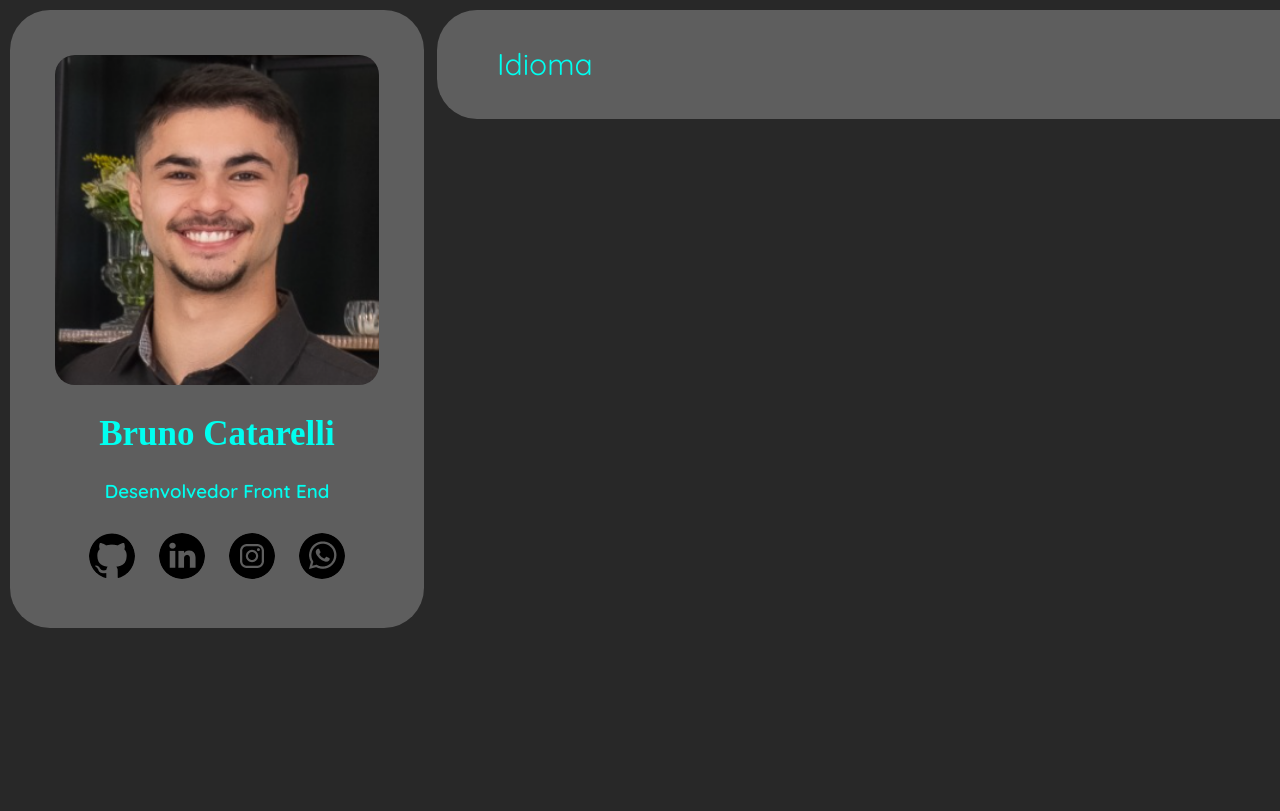
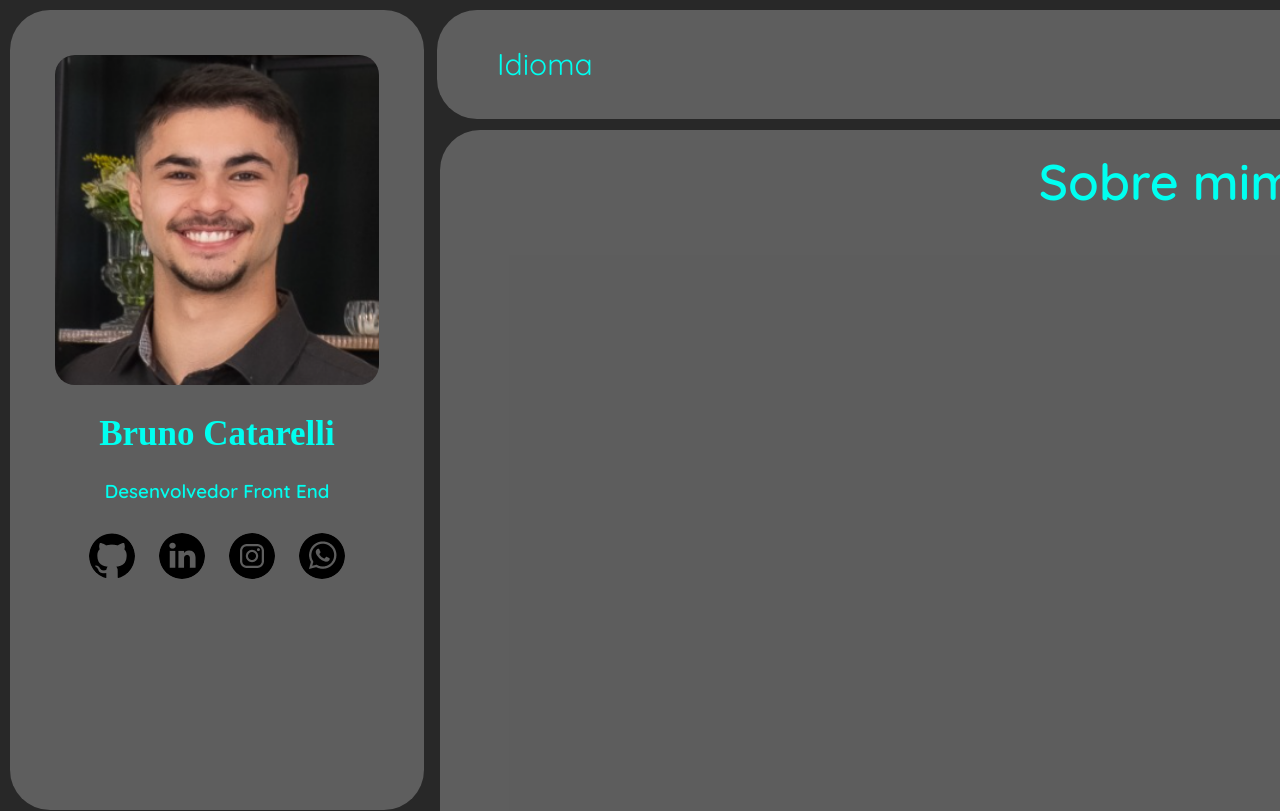
Before and after one commit to BrunoCantarelli/portifolio-react, a React (Vite) app: page / in a window 1280 px wide. Shown: the top 811 px of the page. Built offline with nearby package versions, Linux system fonts and the light colour scheme; a web font is replaced by a local one.

Commit message:
Em construção

```diff
--- a/src/App.jsx
+++ b/src/App.jsx
@@ -1,6 +1,7 @@
 // import { useState } from 'react'
 import BarraSuperior from "./components/BarraSuperior/BarraSuperior"
 import Profile from "./components/Profile/Profile"
+import Main from "./components/Main/Main"
 
 function Home() {
 
@@ -9,6 +10,7 @@ function Home() {
       <div>
         <BarraSuperior/>
         <Profile/>
+        <Main/>
       </div>
     </>
   )
--- a/src/components/BarraSuperior/BarraSuperior.css
+++ b/src/components/BarraSuperior/BarraSuperior.css
@@ -8,7 +8,7 @@
     align-items: center;
     background-color: rgba(217, 217, 217, 30%);
     padding: 20px;
-    width: 1472px;
+    width: 1455px;
     height: 109px;
     margin: 10px 10px 10px 437px;
     border-radius: 40px;
--- a/src/components/Icons-Profile/Icons.css
+++ b/src/components/Icons-Profile/Icons.css
@@ -1,4 +1,4 @@
-.icons-profile{
+.container-icons-profile{
     list-style: none;
     display: flex;
     margin-top: 30px;
--- a/src/components/Icons-Profile/Icons.jsx
+++ b/src/components/Icons-Profile/Icons.jsx
@@ -2,28 +2,20 @@ import "./Icons.css";
 
 function Icons() {
   return (
-    <div>
-      <nav className="icons-profile">
-        <li>
-          <a href="">
+    <div className="container-icons-profile">
+      <nav>
+        <a href="https://github.com/BrunoCantarelli">
           <img className="icon" src="github-img.png" alt="Logo Git-Hub" />
         </a>
-        </li>
-        <li>
-          <a href="">
+        <a href="https://www.linkedin.com/in/bruno-cantarelli-67a35022b/">
           <img className="icon" src="linkedin-img.png" alt="Logo Linked-in" />
         </a>
-        </li>
-        <li>
-          <a href="">
+        <a href="https://www.instagram.com/brunoo_cantarelli/">
           <img className="icon" src="instagram-img.png" alt="Logo Instagram" />
         </a>
-        </li>
-        <li>
         <a href="">
           <img className="icon" src="wpp-img.png" alt="Logo WhatsApp" />
         </a>
-        </li>
       </nav>
     </div>
   );
--- /dev/null
+++ b/src/components/Main/Main.css
@@ -0,0 +1,20 @@
+@import url('https://fonts.googleapis.com/css2?family=Quicksand:wght@400;600&display=swap');
+
+.container-main{
+    position: absolute;
+    display: flex;
+    justify-content: center;
+    width: 1455px;
+    height: 850px;
+    border-radius: 40px;
+    margin: 130px 5px 0 440px;
+    background-color: rgba(217, 217, 217, 30%);
+    color: #00fff0;
+    font-family: 'Quicksand', sans-serif;
+}
+
+.title-about{
+    font-size: 50px;
+    margin-top: 20px;
+    font-weight: bold;
+}
--- /dev/null
+++ b/src/components/Main/Main.jsx
@@ -0,0 +1,14 @@
+import "./Main.css";
+
+function Main() {
+  return (
+    <main className="container-main">
+      <div className="container-title-about">
+        <h1 className="title-about">Sobre mim</h1>
+
+      </div>
+    </main>
+  );
+}
+
+export default Main;
--- a/src/components/Profile/Profile.css
+++ b/src/components/Profile/Profile.css
@@ -2,6 +2,7 @@
 @import url('https://fonts.googleapis.com/css2?family=Quicksand:wght@400;600&display=swap');
 
 .container-profile{
+    height: 100vh;
     position: absolute;
     display: flex;
     flex-direction: column;
```
Lines whose indentation alone changed are shown as unchanged.
